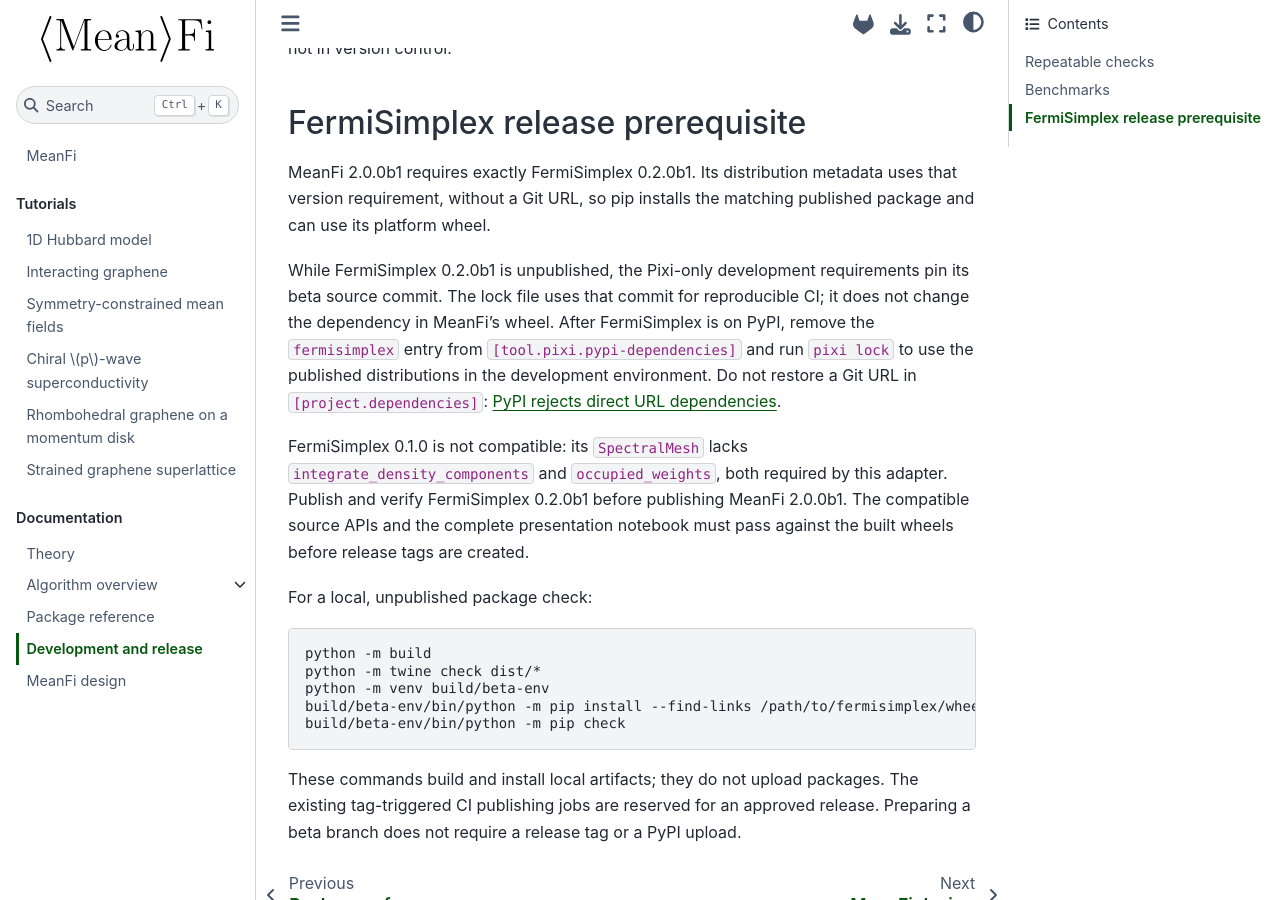
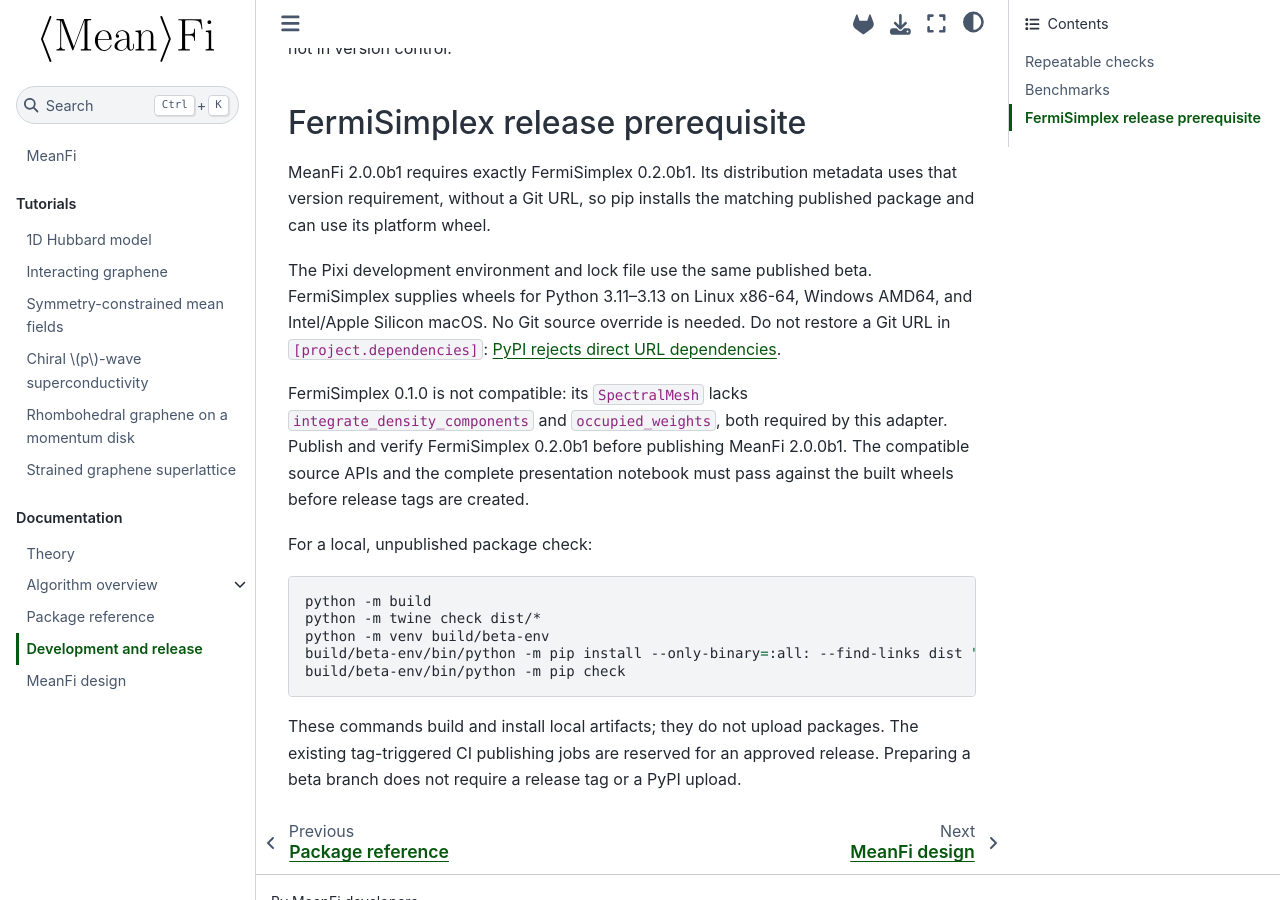
Before and after one commit to quantum-tinkerer/MeanFi, a Sphinx documentation site: the page built from docs/source/development.md, in a window 1280 px wide and 900 px high, scrolled down 1338 px. Built offline with Sphinx 7.4.7 and the Sphinx Book theme 1.1.4, drawn with Linux system fonts in a browser that asks for light colours.

Commit message:
Use the published FermiSimplex beta in the release environment

````diff
--- a/docs/source/development.md
+++ b/docs/source/development.md
@@ -62,11 +62,9 @@ MeanFi 2.0.0b1 requires exactly FermiSimplex 0.2.0b1. Its distribution metadata
 uses that version requirement, without a Git URL, so pip installs the matching
 published package and can use its platform wheel.
 
-While FermiSimplex 0.2.0b1 is unpublished, the Pixi-only development requirements
-pin its beta source commit. The lock file uses that commit for reproducible CI;
-it does not change the dependency in MeanFi's wheel. After FermiSimplex is on
-PyPI, remove the `fermisimplex` entry from `[tool.pixi.pypi-dependencies]` and run
-`pixi lock` to use the published distributions in the development environment.
+The Pixi development environment and lock file use the same published beta.
+FermiSimplex supplies wheels for Python 3.11–3.13 on Linux x86-64, Windows AMD64,
+and Intel/Apple Silicon macOS. No Git source override is needed.
 Do not restore a Git URL in `[project.dependencies]`:
 [PyPI rejects direct URL dependencies][direct-urls].
 
@@ -84,7 +82,7 @@ For a local, unpublished package check:
 python -m build
 python -m twine check dist/*
 python -m venv build/beta-env
-build/beta-env/bin/python -m pip install --find-links /path/to/fermisimplex/wheelhouse "meanfi==2.0.0b1" --find-links dist
+build/beta-env/bin/python -m pip install --only-binary=:all: --find-links dist "meanfi==2.0.0b1"
 build/beta-env/bin/python -m pip check
 ```
 
--- a/pyproject.toml
+++ b/pyproject.toml
@@ -151,8 +151,6 @@ twine = ">=6"
 
 [tool.pixi.pypi-dependencies]
 meanfi = { path = ".", editable = true }
-# Development/CI bootstrap until the matching beta is available on PyPI.
-fermisimplex = { git = "https://gitlab.kwant-project.org/qt/lineartetrahedron.git", rev = "a73c1c4aae8d28d4f9c22f9edf6be9a27affc1fd" }
 
 
 [tool.pixi.environments]
````
Also changed, not shown: CHANGELOG.md (+1 -1 lines), 1 other file.
